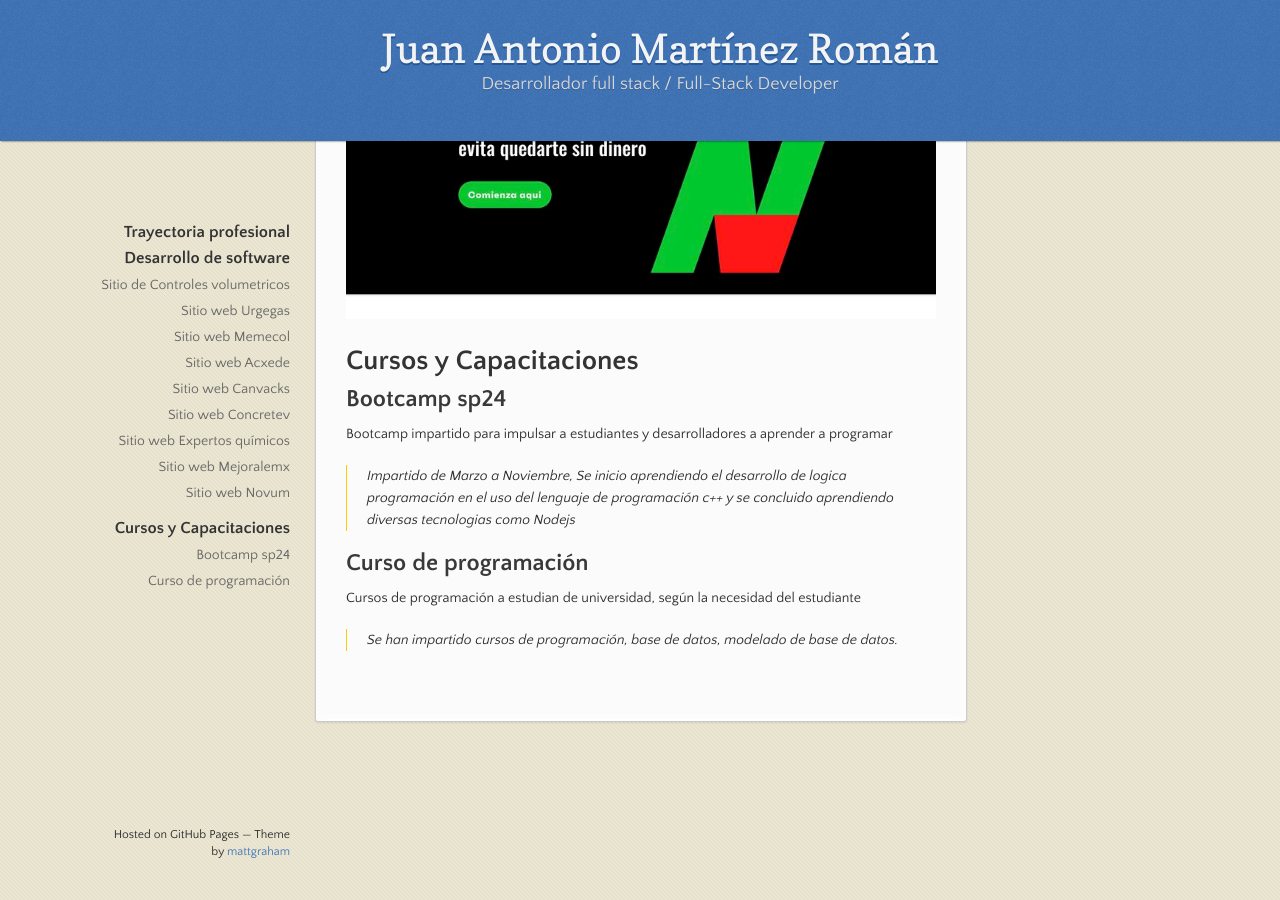
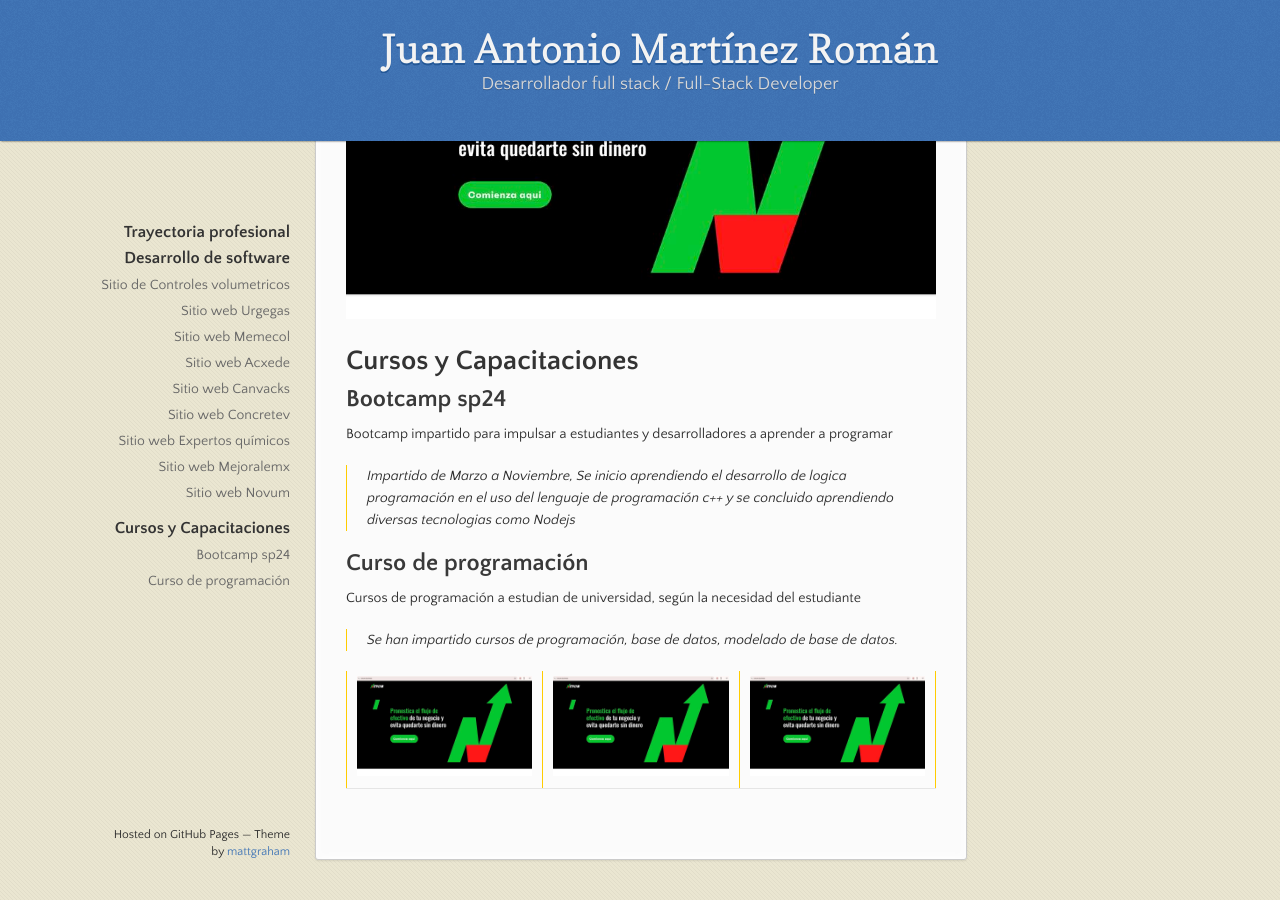
Before and after one commit to jamarrom/jamarrom.github.io, a Jekyll site: the page built from index.md, in a window 1280 px wide and 900 px high, scrolled down 4823 px. Built offline with Jekyll 4.4.1, drawn with Linux system fonts in a browser that asks for light colours.

Commit message:
Evidencia ujat

```diff
--- a/index.md
+++ b/index.md
@@ -119,6 +119,9 @@ Cursos de programación a estudian de universidad, según la necesidad del estud
 > Se han impartido cursos de programación, base de datos, modelado de base de datos.
 
 
+| ![COncretev](https://raw.githubusercontent.com/jamarrom/jamarrom.github.io/refs/heads/main/assets/images/novum.jpeg) | ![COncretev](https://raw.githubusercontent.com/jamarrom/jamarrom.github.io/refs/heads/main/assets/images/novum.jpeg) | ![COncretev](https://raw.githubusercontent.com/jamarrom/jamarrom.github.io/refs/heads/main/assets/images/novum.jpeg)|
+
+
 
 <!-- ### Header 3
 
```
Also changed, not shown: assets/images/ujat1.JPG (added), assets/images/ujat2.JPG (added), assets/images/ujat3.JPG (added), assets/images/ujat4.JPG (added).
